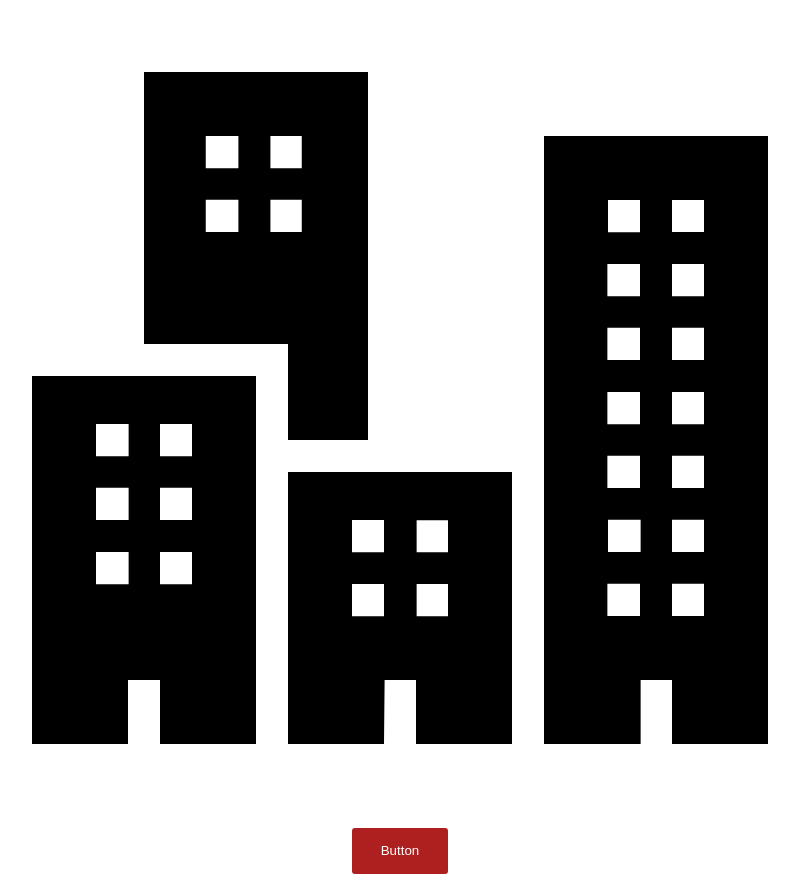
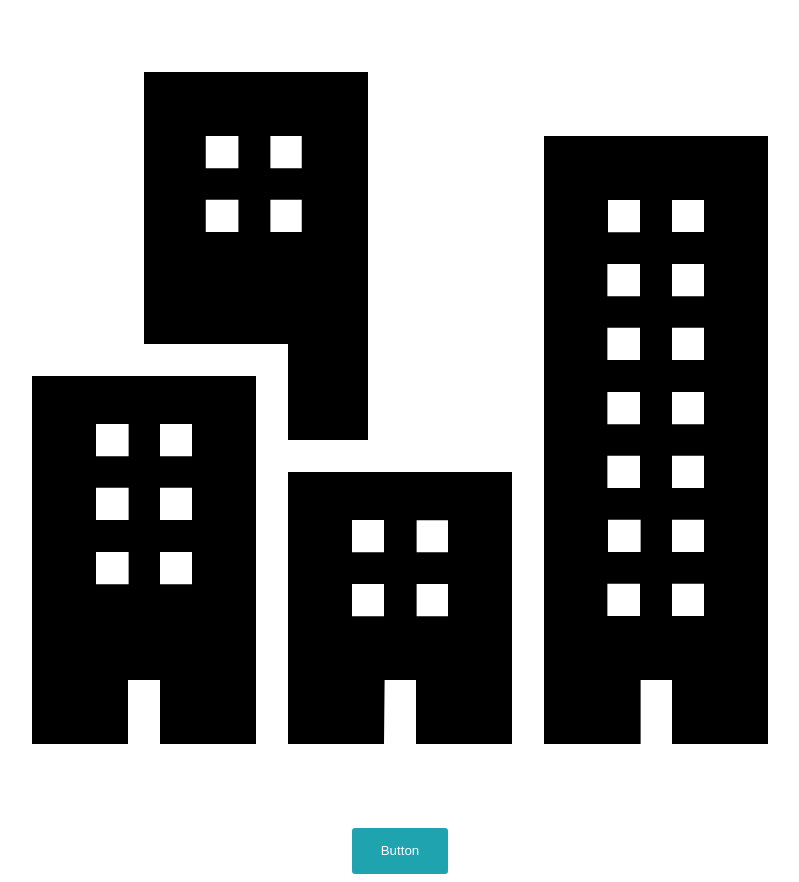
Before and after one commit to chillyweather/storybook, a React (Vite) app: page / in a window 1280 px wide. Shown: the whole page, without its empty margins (240-1039 px from the left). Built offline with nearby package versions, Linux system fonts and the light colour scheme.

Commit message:
Update file via Figma plugin

```diff
--- a/src/index.css
+++ b/src/index.css
@@ -1,13 +1,13 @@
 button {
     border-radius: 3px;
-    border: 2px solid #ae1f1f;
-    color: #ae1f1f;
+    border: 2px solid #1FA3AE;
+    color: #1FA3AE;
     margin: 0 1em;
     padding: 1em 2em;
   }
 
   button.primary {
-    background: #ae1f1f;
+    background: #1FA3AE;
     color: white;
   }
 
@@ -17,23 +17,23 @@ button {
 
   button:hover {
     background: #fff;
-    color: #ae1f1f;
+    color: #1FA3AE;
     cursor: pointer;
   }
 
   button.primary:hover {
-    background: #ae1f1f;
+    background: #1FA3AE;
     color: white;
   }
 
   button.secondary:hover {
-    background: #ae1f1f;
+    background: #1FA3AE;
     color: white;
   }
 
   button:active {
     background: #d9d9d9;
-    color: #ae1f1f;
+    color: #1FA3AE;
     outline: none;
   }
 
```
